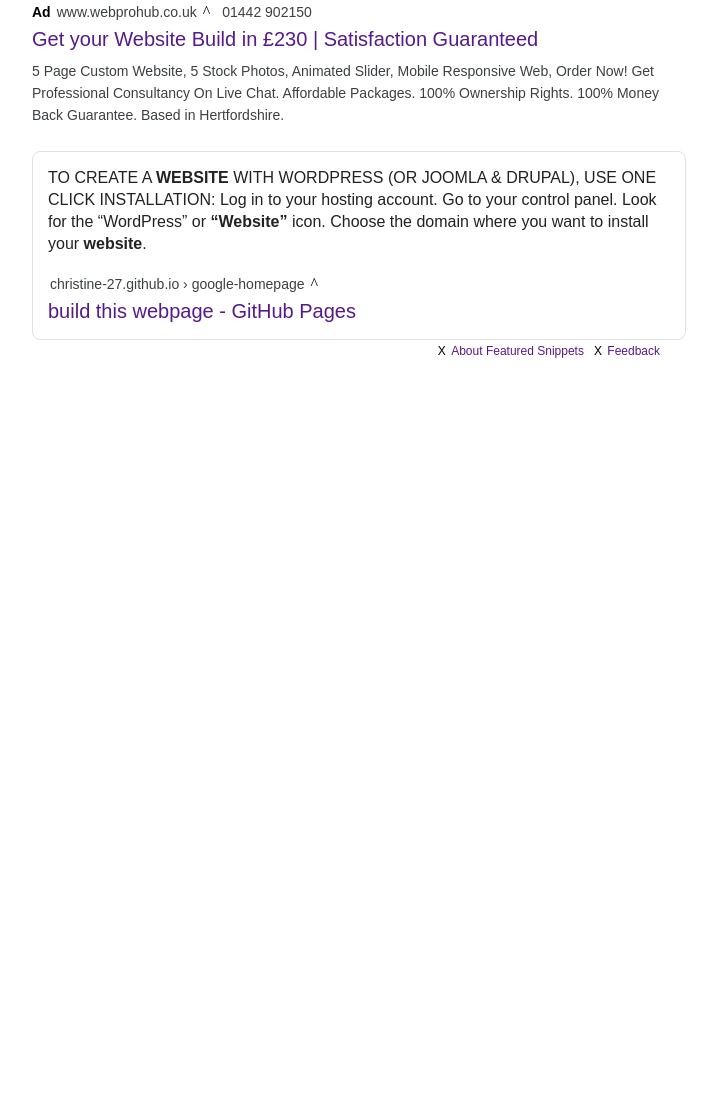
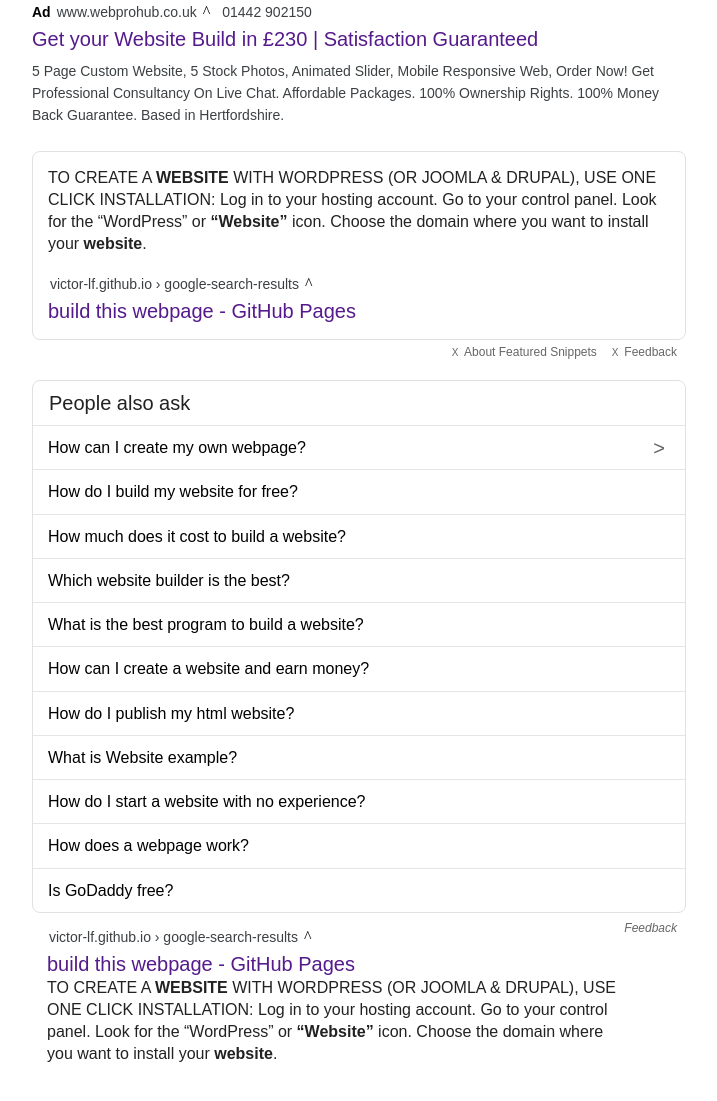
Before and after one commit to deanhopes/google-homepage-difficult, a plain HTML site: page index.html in a window 1280 px wide. Shown: the part 185-1286 px from the top of the page, without its empty margins (126-843 px from the left). Drawn offline with Linux system fonts and the light colour scheme.

Commit message:
added more search results

```diff
--- a/index.html
+++ b/index.html
@@ -217,7 +217,20 @@
             padding-bottom: 20px;
         }
 
-        #spantxt {
+        .snaptxt {
+            border-top: 1px solid #e5e5e5;
+            cursor: pointer;
+            display: block;
+            font-size: 16px;
+            padding-bottom: 9px;
+            padding-top: 9px;
+            position: relative;
+            line-height: 1.58;
+            font-family: arial, sans-serif;
+            padding-left: 15px;
+        }
+
+        .spantxt {
             font-size: 16px;
             line-height: 1.375;
             color: #222;
@@ -228,15 +241,51 @@
         .abfdbk {
             font-size: 12px;
             display: flex;
-            margin-right: 22px;
             float: right;
             text-decoration: none;
         }
 
-        .mabfk {
-            padding: 4px 10px 0 0;
+        #peoplealsoask {
+            color: #222;
+            font-size: 20px;
+            padding: 9px 16px;
+            line-height: 1.3;
+            font-weight: normal;
+            margin: 0;
             font-family: Arial, Helvetica, sans-serif;
+        }
+
+        .iconbbox {
+            float: right;
+            padding-right: 20px;
+            color: #666;
+            font-size: 20px;
+            line-height: 1.3;
+            font-weight: normal;
+            margin: 0;
+            font-family: Arial, Helvetica, sans-serif;
+        }
+
+        .fbk {
+            font-family: Arial, Helvetica, sans-serif;
+            margin: 5px 15px 0 0;
+            float: right;
+        }
+
+        .x {
             text-decoration: none;
+            color: #666;
+            font-size: 10px;
+            padding-right: 3px;
+        }
+
+        .fbk a {
+            color: #666;
+            font-size: 12px;
+        }
+
+        .awda {
+            margin-top: 40px;
         }
     </style>
 </head>
@@ -364,7 +413,7 @@
                 <div class="bbox">
                     <div class="bboxins">
                         <div class="bboxdesc">
-                            <span id="spantxt">
+                            <span class="spantxt">
                                 TO CREATE A <b>WEBSITE</b> WITH WORDPRESS (OR JOOMLA & DRUPAL), USE ONE CLICK
                                 INSTALLATION: Log in to your hosting account. Go to your control panel. Look for the
                                 “WordPress” or <b>“Website”</b> icon. Choose the domain where you want to install your
@@ -375,7 +424,7 @@
                             <div class="topsearchres">
                                 <div class="topline">
                                     <a href="" class="adweb">
-                                        christine-27.github.io › google-homepage
+                                        victor-lf.github.io › google-search-results
                                     </a>
                                     <span class="arrowicon">^</span>
                                 </div>
@@ -389,22 +438,90 @@
                     </div>
                 </div>
                 <div class="abfdbk">
-                    <div class="ab mabfk">
-                        <span style="padding-right: 2px;">
-                            X
-                        </span>
-                        <span>
+                    <div class="ab">
+                        <span class="fbk">
+                            <span class="x">
+                                X
+                            </span>
                             <a href="">About Featured Snippets</a>
                         </span>
                     </div>
-                    <div class="fdbk mabfk">
-                        <span style="padding-right: 2px;">
-                            X
-                        </span>
-                        <span>
+                    <div class="fdbk">
+                        <span class="fbk">
+                            <span class="x">
+                                X
+                            </span>
                             <a href="">Feedback</a>
                         </span>
                     </div>
+                </div>
+                <div class="awda bbox">
+                    <h2 id="peoplealsoask">People also ask</h2>
+                    <div class="bbox1 snaptxt">
+                        How can I create my own webpage?
+                        <span class="iconbbox">></span>
+                    </div>
+                    <div class="bbox1 snaptxt">
+                        How do I build my website for free?
+                    </div>
+                    <div class="bbox1 snaptxt">
+                        How much does it cost to build a website?
+                    </div>
+                    <div class="bbox1 snaptxt">
+                        Which website builder is the best?
+                    </div>
+                    <div class="bbox1 snaptxt">
+                        What is the best program to build a website?
+                    </div>
+                    <div class="bbox1 snaptxt">
+                        How can I create a website and earn money?
+                    </div>
+                    <div class="bbox1 snaptxt">
+                        How do I publish my html website?
+                    </div>
+                    <div class="bbox1 snaptxt">
+                        What is Website example?
+                    </div>
+                    <div class="bbox1 snaptxt">
+                        How do I start a website with no experience?
+                    </div>
+                    <div class="bbox1 snaptxt">
+                        How does a webpage work?
+                    </div>
+                    <div class="bbox1 snaptxt">
+                        Is GoDaddy free?
+                    </div>
+                </div>
+                <div>
+                    <div class="fbk">
+                        <a style="font-style: italic;" href="">Feedback</a>
+                    </div>
+                </div>
+                <div class="bboxins">
+                    <div class="bboxdesc">
+                        <span>
+                            <div class="topsearchres">
+                                <div class="topline">
+                                    <a href="" class="adweb">
+                                        victor-lf.github.io › google-search-results
+                                    </a>
+                                    <span class="arrowicon">^</span>
+                                </div>
+                                <div class="mainhead">
+                                    <a href="">
+                                        <h3>build this webpage - GitHub Pages</h3>
+                                    </a>
+                                </div>
+                            </div>
+                        </span>
+                        <span class="spantxt">
+                            TO CREATE A <b>WEBSITE</b> WITH WORDPRESS (OR JOOMLA & DRUPAL), USE ONE CLICK
+                            INSTALLATION: Log in to your hosting account. Go to your control panel. Look for the
+                            “WordPress” or <b>“Website”</b> icon. Choose the domain where you want to install your
+                            <b>website</b>.
+                        </span>
+                    </div>
+
                 </div>
             </div>
     </main>
```
